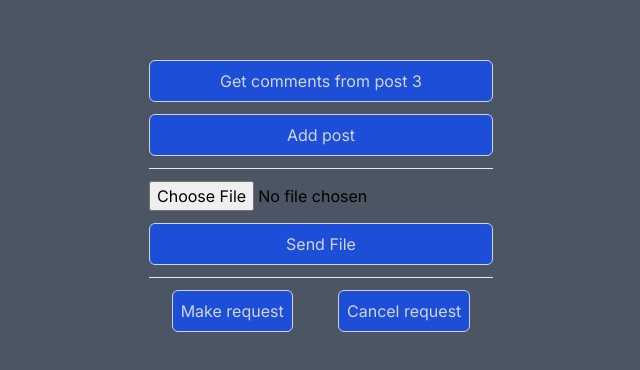
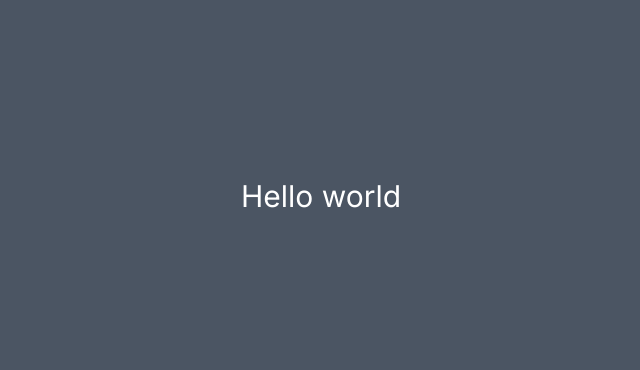
Before and after one commit to mspdl/reactjs-first_project, a Next.js app: page / in a window 1280 px wide. Shown: the part 204-574 px from the top of the page, without its empty margins (319-959 px from the left). Built offline with nearby package versions, Linux system fonts and the light colour scheme.

Commit message:
Install TanStack and config Provider

```diff
--- a/package.json
+++ b/package.json
@@ -9,6 +9,7 @@
     "lint": "next lint"
   },
   "dependencies": {
+    "@tanstack/react-query": "^5.20.5",
     "axios": "^1.6.7",
     "next": "14.0.4",
     "react": "^18",
--- a/src/app/layout.tsx
+++ b/src/app/layout.tsx
@@ -1,22 +1,25 @@
-import type { Metadata } from 'next'
-import { Inter } from 'next/font/google'
-import './globals.css'
+import { Providers } from "@/utils/providers";
+import type { Metadata } from "next";
+import { Inter } from "next/font/google";
+import "./globals.css";
 
-const inter = Inter({ subsets: ['latin'] })
+const inter = Inter({ subsets: ["latin"] });
 
 export const metadata: Metadata = {
-  title: 'Create Next App',
-  description: 'Generated by create next app',
-}
+  title: "Create Next App",
+  description: "Generated by create next app",
+};
 
 export default function RootLayout({
   children,
 }: {
-  children: React.ReactNode
+  children: React.ReactNode;
 }) {
   return (
     <html lang="en">
-      <body className={inter.className}>{children}</body>
+      <body className={inter.className}>
+        <Providers>{children}</Providers>
+      </body>
     </html>
-  )
+  );
 }
--- a/src/app/page.tsx
+++ b/src/app/page.tsx
@@ -1,11 +1,11 @@
 "use client";
 
-import { Axios } from "@/components/Axios";
+import { TanStack } from "@/components/TanStack";
 
 const Page = () => {
   return (
     <div className="min-w-screen min-h-screen px-5 flex flex-col gap-2 justify-center items-center bg-gray-600">
-      <Axios />
+      <TanStack />
     </div>
   );
 };
--- /dev/null
+++ b/src/components/TanStack.tsx
@@ -0,0 +1,7 @@
+export const TanStack = () => {
+  return (
+    <div className="">
+      <h1 className="text-white text-3xl">Hello world</h1>
+    </div>
+  );
+};
--- /dev/null
+++ b/src/utils/providers.tsx
@@ -0,0 +1,16 @@
+"use client"
+
+import { QueryClient, QueryClientProvider } from "@tanstack/react-query";
+import { ReactNode } from "react";
+
+type ProvidersProps = {
+  children: ReactNode;
+};
+
+export const Providers = ({ children }: ProvidersProps) => {
+  const queryClient = new QueryClient();
+
+  return (
+    <QueryClientProvider client={queryClient}>{children}</QueryClientProvider>
+  );
+};
```
Also changed, not shown: 1 other file (tests, documents, lock files or other folders).
